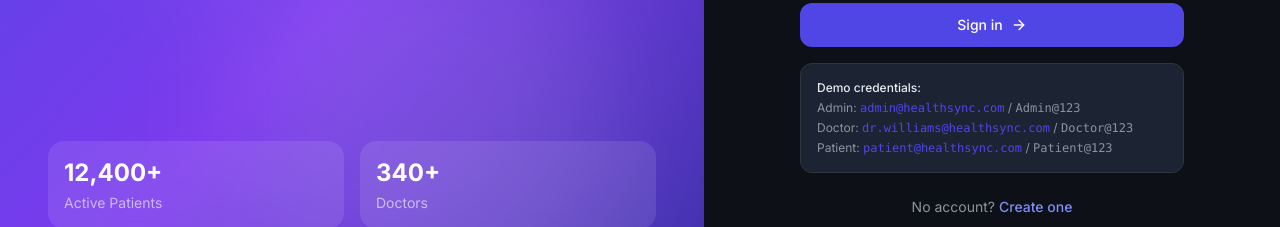
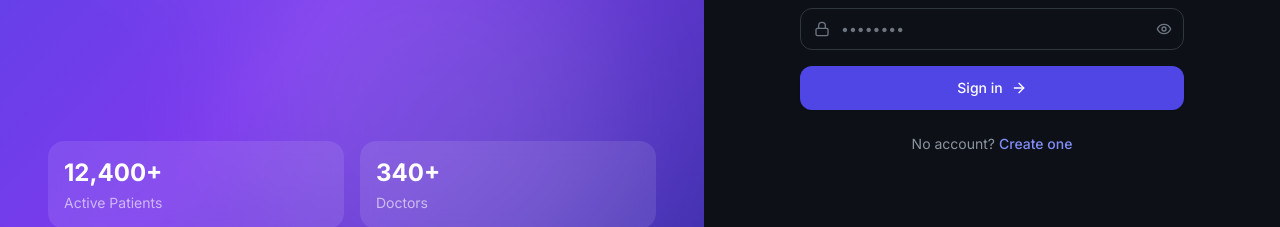
Before and after one commit to Abhishekchoudhary9622/Healthcare, a React (Vite) app in the folder frontend/: page /login in a window 1280 px wide. Shown: the part 419-646 px from the top of the page. Built offline with nearby package versions, Linux system fonts and the light colour scheme; no server answers.

Commit message:
Update Login.jsx

```diff
--- a/frontend/src/pages/auth/Login.jsx
+++ b/frontend/src/pages/auth/Login.jsx
@@ -119,12 +119,7 @@ export default function Login() {
             </Button>
           </form>
 
-          <div className="mt-4 p-4 rounded-xl bg-[var(--bg-tertiary)] border border-[var(--border)] text-xs text-[var(--text-secondary)] space-y-1">
-            <p className="font-medium text-[var(--text-primary)]">Demo credentials:</p>
-            <p>Admin: <code className="text-brand-600">admin@healthsync.com</code> / <code>Admin@123</code></p>
-            <p>Doctor: <code className="text-brand-600">dr.williams@healthsync.com</code> / <code>Doctor@123</code></p>
-            <p>Patient: <code className="text-brand-600">patient@healthsync.com</code> / <code>Patient@123</code></p>
-          </div>
+
 
           <p className="mt-6 text-center text-sm text-[var(--text-secondary)]">
             No account?{' '}
```
